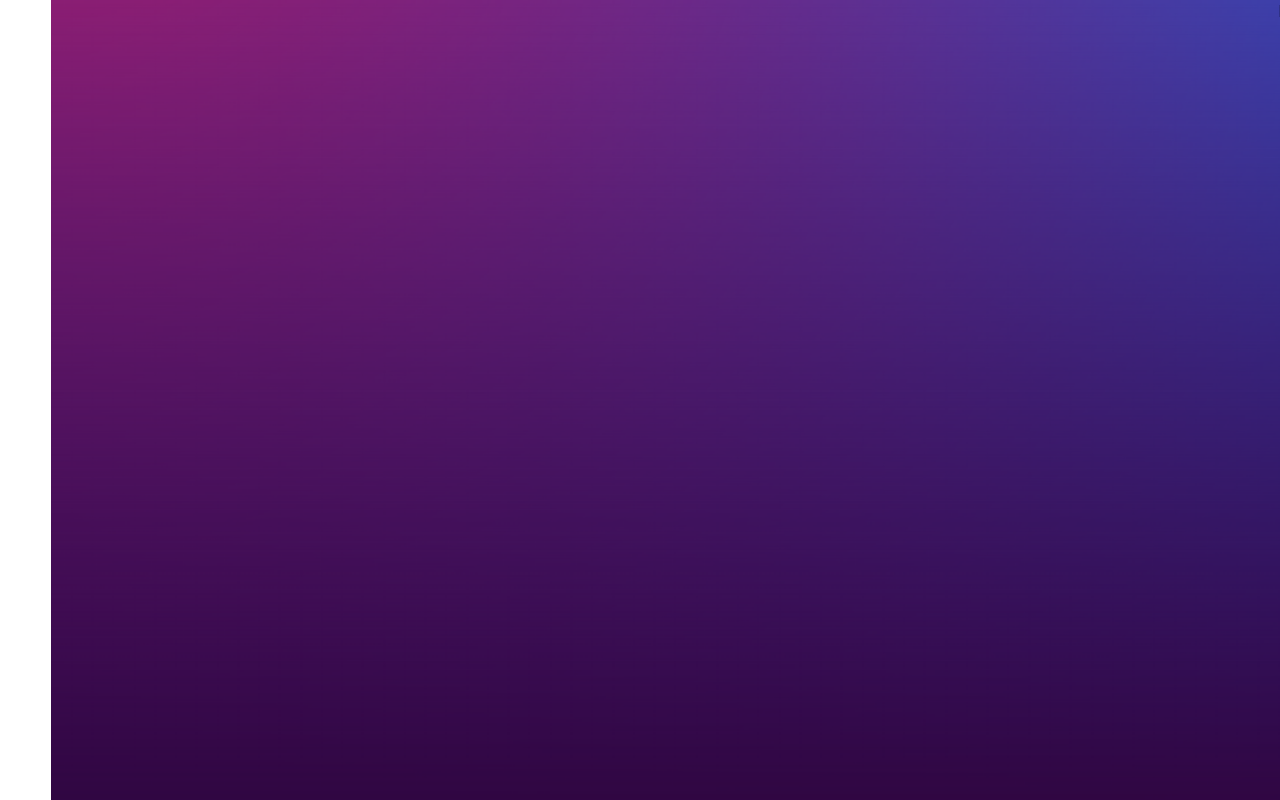
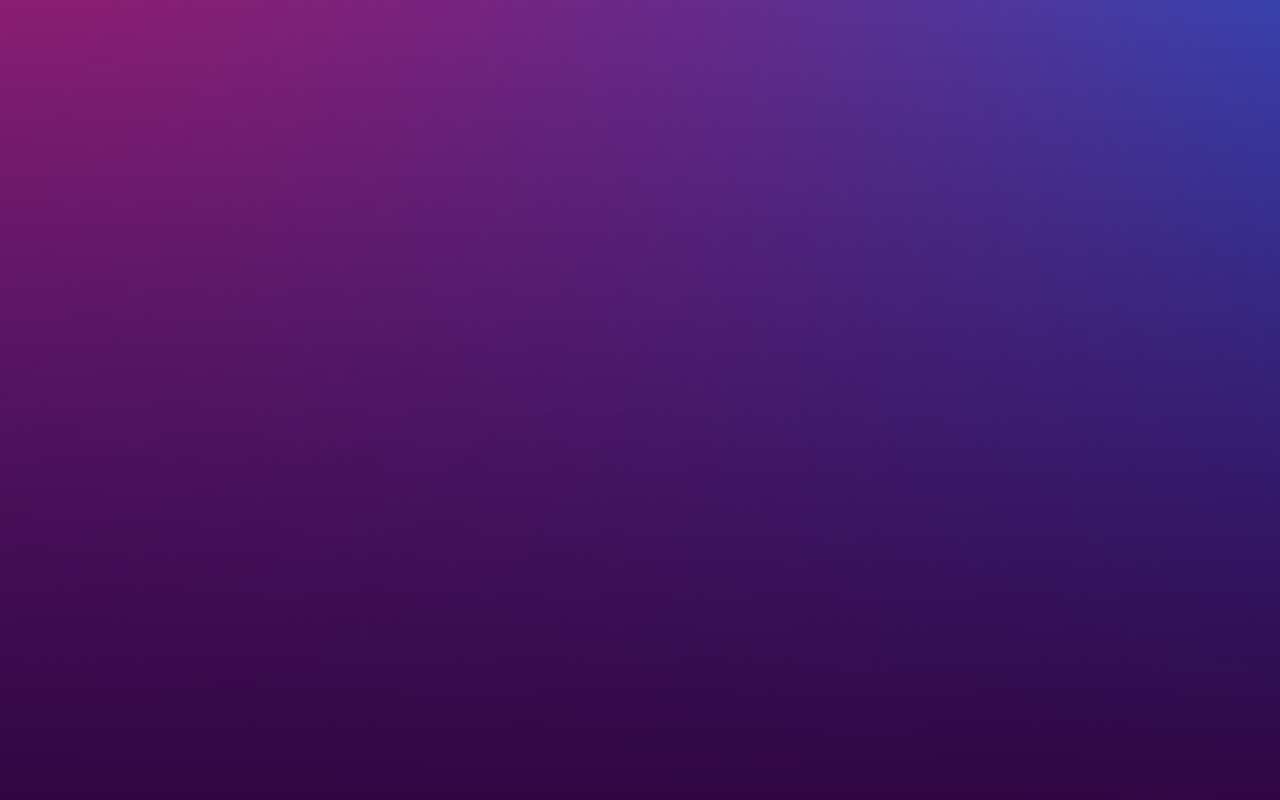
Before and after one commit to mahyarErshad/layer-slider, a React (Create React App) app: page / in a window 1280 px wide. Built offline with nearby package versions, Linux system fonts and the light colour scheme.

Commit message:
Added cards element

```diff
--- a/src/Components/Header/Header.jsx
+++ b/src/Components/Header/Header.jsx
@@ -3,7 +3,9 @@ import styles from "./styles.module.css"
 
 function Header() {
   return (
-    <div className={styles.wrapper}>Header</div>
+    <header className={styles.wrapper}>
+        <div className={styles.cards}></div>
+    </header>
   )
 }
 
--- a/src/Components/Header/styles.module.css
+++ b/src/Components/Header/styles.module.css
@@ -6,3 +6,9 @@
   background-size: cover;
   background-repeat: no-repeat;
 }
+.cards {
+  display: flex;
+  gap: 1rem;
+  justify-content: center;
+  align-items: center;
+}
```
